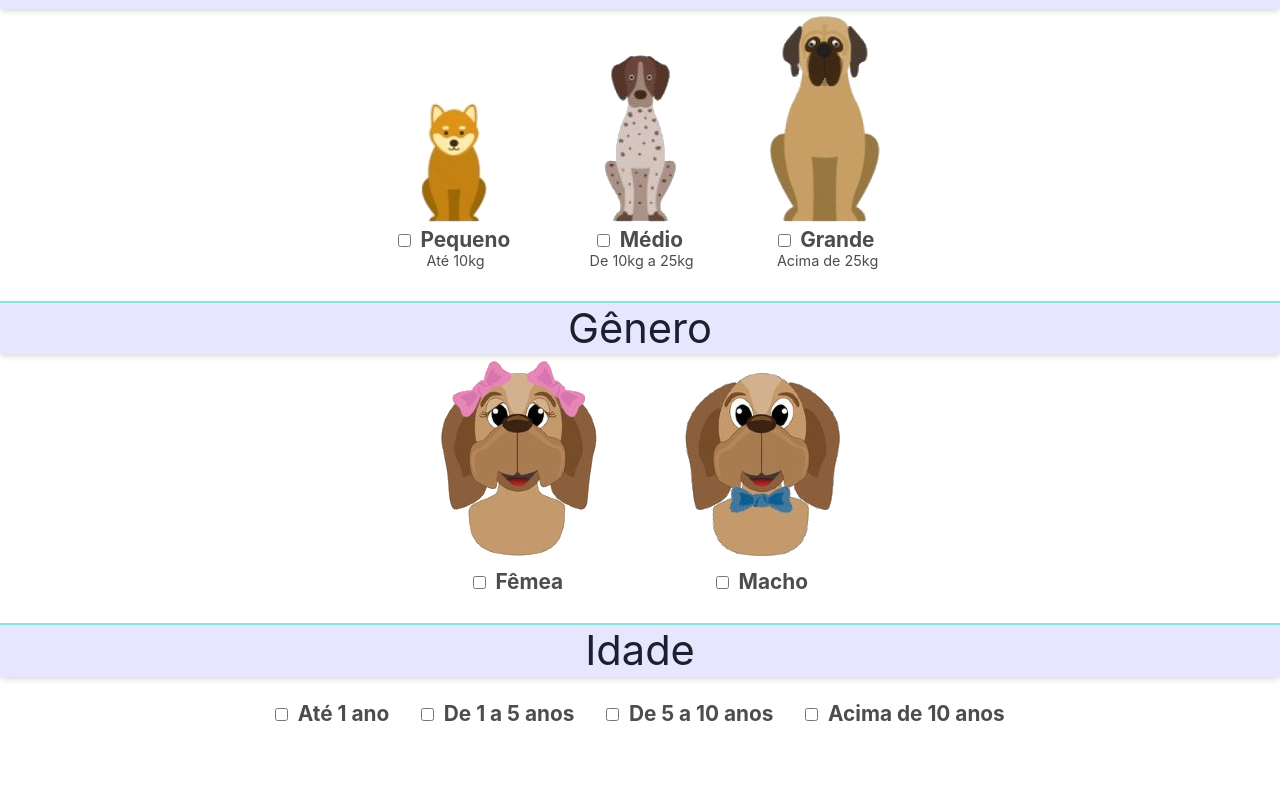
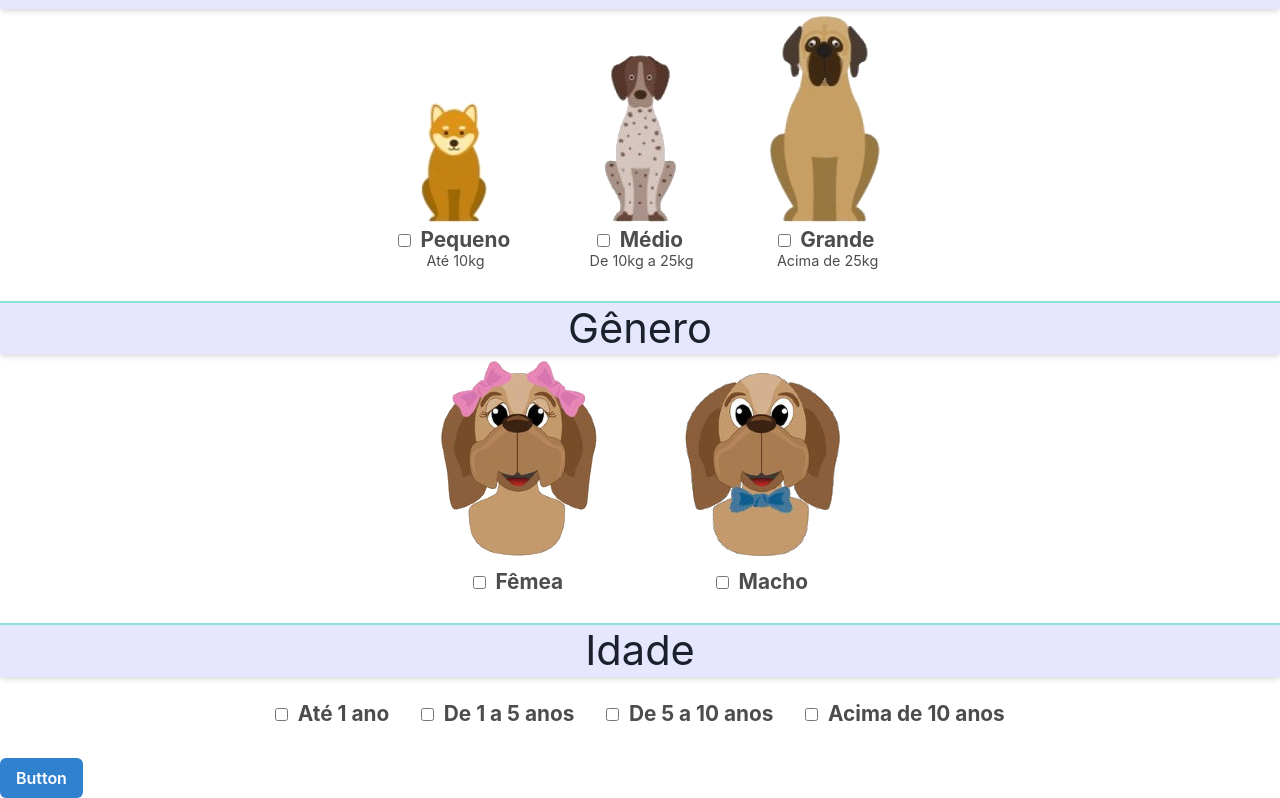
Before and after one commit to clarinha-prado/wolvesj, a Next.js app: page /filter in a window 1280 px wide. Shown: the part 220-1018 px from the top of the page. Before the commit the page ends 978 px from the top, so only its background shows below. Built offline with nearby package versions, Linux system fonts and the light colour scheme.

Commit message:
react hook form installed

```diff
--- a/package.json
+++ b/package.json
@@ -14,7 +14,8 @@
     "framer-motion": "^4",
     "next": "10.2.0",
     "react": "17.0.2",
-    "react-dom": "17.0.2"
+    "react-dom": "17.0.2",
+    "react-hook-form": "^7.6.6"
   },
   "devDependencies": {
     "@types/next": "^9.0.0",
--- a/src/components/FilterForm.tsx
+++ b/src/components/FilterForm.tsx
@@ -1,18 +1,41 @@
+import { Button, Box } from "@chakra-ui/react"
+import { SubmitHandler, useForm } from 'react-hook-form';
+
 import { FilterTitle } from './FilterTitle';
 import { Size } from './Size';
 import { Gender } from './Gender';
 import { Age } from './Age';
 
+type FilterAnimalsFormData = {
+    size: string,
+    gender: string,
+    age: string
+}
+
 export function FilterForm() {
+
+    const { register, handleSubmit, watch, formState: { errors } } = useForm();
+    const onSubmit = data => console.log(data);
+
+    /*     const handleFilter: SubmitHandler<FilterAnimalsFormData> = async (values) => {
+            console.log('na função handleFilter(): ' + values);
+        } */
 
     return (
         <>
+            <Box
+                as="form"
+                onSubmit={handleSubmit(onSubmit)}
+            >
                 <FilterTitle name="Porte" />
                 <Size />
                 <FilterTitle name="Gênero" />
                 <Gender />
                 <FilterTitle name="Idade" />
                 <Age />
+
+                <Button type="submit" colorScheme="blue">Button</Button>
+            </Box>
         </>
     );
 
```
Also changed, not shown: 2 other files (tests, documents, lock files or other folders). Lines whose indentation alone changed are shown as unchanged.
